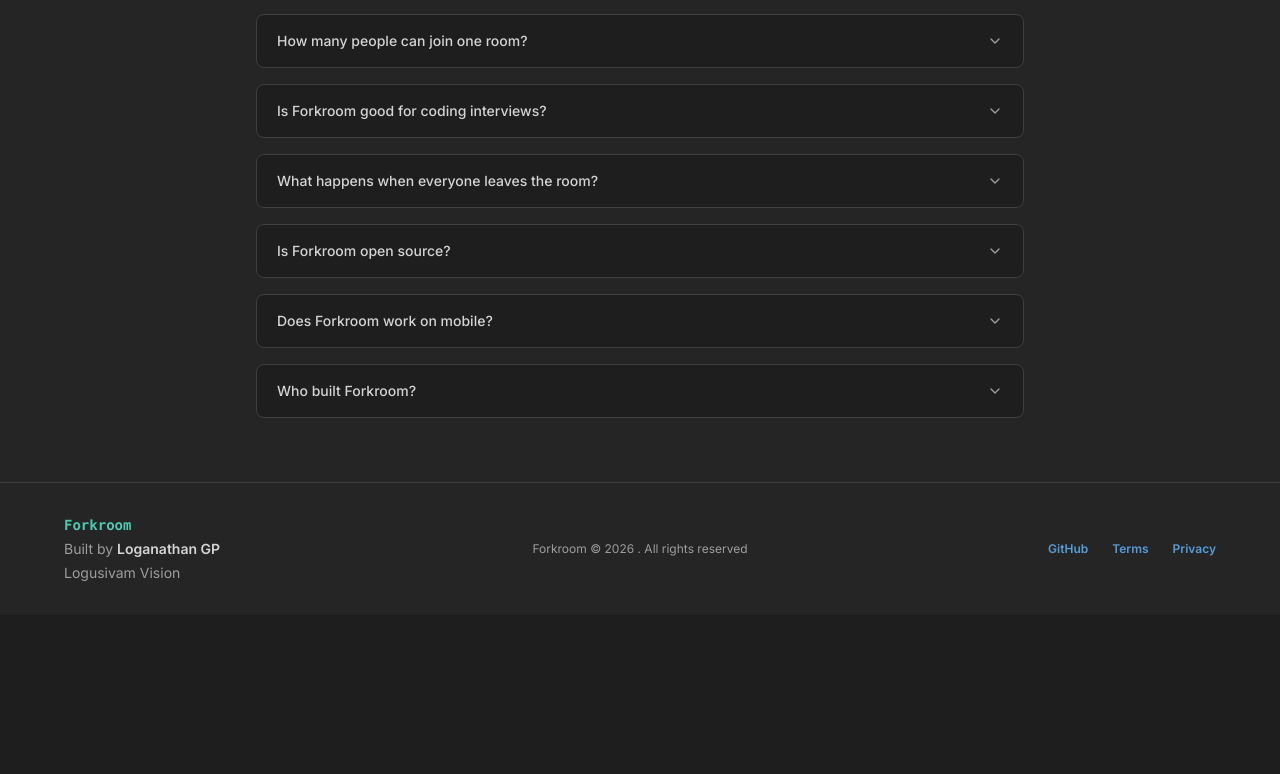
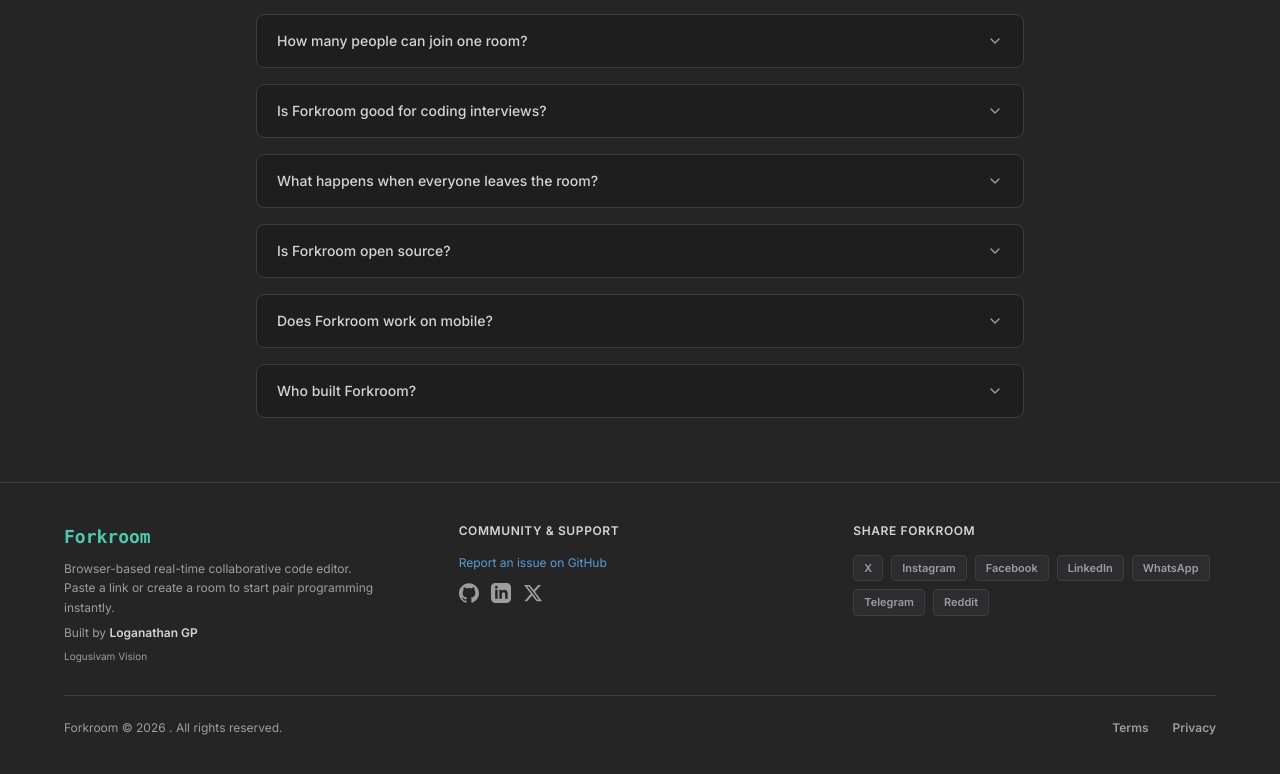
Before and after one commit to logusivam/forkroom, a React (Vite) app in the folder client/: page / in a window 1280 px wide. Shown: the part 2182-2956 px from the top of the page. Before the commit the page ends 2797 px from the top, so only its background shows below. Built offline with nearby package versions, Linux system fonts and the light colour scheme; no server answers.

Commit message:
feat: add landing and editor pages, shared footer, and SEO metadata files

```diff
--- a/client/src/components/common/Footer/Footer.tsx
+++ b/client/src/components/common/Footer/Footer.tsx
@@ -5,38 +5,151 @@
   const yearDisplay = currentYear > 2026 ? `2026 - ${currentYear}` : '2026'
 
   return (
-    <footer className="w-full bg-surface-2 border-t border-border py-8 px-6 select-none">
-      <div className="max-w-6xl mx-auto grid grid-cols-1 md:grid-cols-3 gap-6 items-center">
-        {/* Left Side (Stacked) */}
-        <div className="flex flex-col text-sm text-text-secondary text-center md:text-left space-y-1">
-          <span className="text-accent-green font-bold font-mono">Forkroom</span>
-          <span>Built by <strong className="text-text-primary">Loganathan GP</strong></span>
-          <span>Logusivam Vision</span>
+    <footer className="w-full bg-surface-2 border-t border-border py-10 px-6 select-none text-text-secondary">
+      <div className="max-w-6xl mx-auto flex flex-col space-y-8">
+
+        {/* Main Columns */}
+        <div className="grid grid-cols-1 md:grid-cols-3 gap-8">
+
+          {/* Brand Info */}
+          <div className="flex flex-col text-sm space-y-2">
+            <span className="text-accent-green font-bold font-mono text-lg">Forkroom</span>
+            <p className="text-xs text-text-secondary max-w-xs leading-relaxed">
+              Browser-based real-time collaborative code editor. Paste a link or create a room to start pair programming instantly.
+            </p>
+            <span className="text-xs">Built by <strong className="text-text-primary">Loganathan GP</strong></span>
+            <span className="text-[10px]">Logusivam Vision</span>
           </div>
 
-        {/* Center Side */}
-        <div className="text-xs text-text-secondary text-center">
-          Forkroom &copy; {yearDisplay} . All rights reserved
+          {/* Social Links & Report Issue */}
+          <div className="flex flex-col space-y-4">
+            <span className="text-xs font-bold uppercase tracking-wider text-text-primary">Community & Support</span>
+            <div className="flex flex-col space-y-2 text-xs">
+              <a
+                href="https://github.com/logusivam/forkroom/issues"
+                target="_blank"
+                rel="noopener noreferrer"
+                className="text-accent-blue hover:underline flex items-center space-x-1"
+              >
+                <span>Report an issue on GitHub</span>
+              </a>
+              <div className="flex items-center space-x-3 mt-1 text-text-secondary">
+                {/* GitHub Icon */}
+                <a href="https://github.com/logusivam/forkroom" target="_blank" rel="noopener noreferrer" className="hover:text-text-primary transition-colors" title="GitHub">
+                  <svg className="w-5 h-5" viewBox="0 0 24 24" fill="currentColor">
+                    <path d="M12 .297c-6.63 0-12 5.373-12 12 0 5.303 3.438 9.8 8.205 11.385.6.113.82-.258.82-.577 0-.285-.01-1.04-.015-2.04-3.338.724-4.042-1.61-4.042-1.61C4.422 18.07 3.633 17.7 3.633 17.7c-1.087-.744.084-.729.084-.729 1.205.084 1.838 1.236 1.838 1.236 1.07 1.835 2.809 1.305 3.495.998.108-.776.417-1.305.76-1.605-2.665-.3-5.466-1.332-5.466-5.93 0-1.31.465-2.38 1.235-3.22-.135-.303-.54-1.523.105-3.176 0 0 1.005-.322 3.3 1.23.96-.267 1.98-.399 3-.405 1.02.006 2.04.138 3 .405 2.28-1.552 3.285-1.23 3.285-1.23.645 1.653.24 2.873.12 3.176.765.84 1.23 1.91 1.23 3.22 0 4.61-2.805 5.625-5.475 5.92.42.36.81 1.096.81 2.22 0 1.606-.015 2.896-.015 3.286 0 .315.21.69.825.57C20.565 22.092 24 17.592 24 12.297c0-6.627-5.373-12-12-12"/>
+                  </svg>
+                </a>
+                {/* LinkedIn Icon */}
+                <a href="https://www.linkedin.com/in/loganathan26" target="_blank" rel="noopener noreferrer" className="hover:text-text-primary transition-colors" title="LinkedIn">
+                  <svg className="w-5 h-5" viewBox="0 0 24 24" fill="currentColor">
+                    <path d="M19 0h-14c-2.761 0-5 2.239-5 5v14c0 2.761 2.239 5 5 5h14c2.762 0 5-2.239 5-5v-14c0-2.761-2.238-5-5-5zm-11 19h-3v-11h3v11zm-1.5-12.268c-.966 0-1.75-.779-1.75-1.75s.784-1.75 1.75-1.75 1.75.779 1.75 1.75-.784 1.75-1.75 1.75zm13.5 12.268h-3v-5.604c0-3.368-4-3.113-4 0v5.604h-3v-11h3v1.765c1.396-2.586 7-2.777 7 2.476v6.759z"/>
+                  </svg>
+                </a>
+                {/* Twitter/X Icon */}
+                <a href="https://x.com/logusivam26" target="_blank" rel="noopener noreferrer" className="hover:text-text-primary transition-colors" title="Twitter / X">
+                  <svg className="w-5 h-5" viewBox="0 0 24 24" fill="currentColor">
+                    <path d="M18.244 2.25h3.308l-7.227 8.26 8.502 11.24H16.17l-5.214-6.817L4.99 21.75H1.68l7.73-8.835L1.254 2.25H8.08l4.713 6.231zm-1.161 17.52h1.833L7.084 4.126H5.117z"/>
+                  </svg>
+                </a>
+              </div>
+            </div>
           </div>
 
-        {/* Right Side (Links) */}
-        <div className="flex justify-center md:justify-end items-center space-x-4 sm:space-x-6 text-xs font-semibold">
+          {/* Share widgets */}
+          <div className="flex flex-col space-y-4">
+            <span className="text-xs font-bold uppercase tracking-wider text-text-primary">Share Forkroom</span>
+            <div className="flex flex-wrap gap-2">
+              {/* X Share */}
               <a
-            href="https://github.com/logusivam/forkroom"
+                href="https://twitter.com/intent/tweet?text=Check%20out%20Forkroom%20-%20collaborate%20on%20code%20real-time%20browser%20based!%20&url=https%3A%2F%2Fforkroom.dev"
                 target="_blank"
                 rel="noopener noreferrer"
-            className="text-accent-blue hover:underline whitespace-nowrap"
+                className="px-2.5 py-1 bg-surface-3 hover:bg-surface-1 border border-border rounded transition-colors text-[11px] font-semibold hover:text-text-primary flex items-center space-x-1"
+                title="Share on X"
               >
-            GitHub
+                <span>X</span>
               </a>
-          <Link to="/terms" className="text-accent-blue hover:underline whitespace-nowrap">
+              {/* Instagram Link */}
+              <a
+                href="https://instagram.com"
+                target="_blank"
+                rel="noopener noreferrer"
+                className="px-2.5 py-1 bg-surface-3 hover:bg-surface-1 border border-border rounded transition-colors text-[11px] font-semibold hover:text-text-primary flex items-center space-x-1"
+                title="Instagram"
+              >
+                <span>Instagram</span>
+              </a>
+              {/* Facebook Share */}
+              <a
+                href="https://www.facebook.com/sharer/sharer.php?u=https%3A%2F%2Fforkroom.dev"
+                target="_blank"
+                rel="noopener noreferrer"
+                className="px-2.5 py-1 bg-surface-3 hover:bg-surface-1 border border-border rounded transition-colors text-[11px] font-semibold hover:text-text-primary flex items-center space-x-1"
+                title="Share on Facebook"
+              >
+                <span>Facebook</span>
+              </a>
+              {/* LinkedIn Share */}
+              <a
+                href="https://www.linkedin.com/sharing/share-offsite/?url=https%3A%2F%2Fforkroom.dev"
+                target="_blank"
+                rel="noopener noreferrer"
+                className="px-2.5 py-1 bg-surface-3 hover:bg-surface-1 border border-border rounded transition-colors text-[11px] font-semibold hover:text-text-primary flex items-center space-x-1"
+                title="Share on LinkedIn"
+              >
+                <span>LinkedIn</span>
+              </a>
+              {/* WhatsApp Share */}
+              <a
+                href="https://api.whatsapp.com/send?text=Check%20out%20Forkroom%20-%20https%3A%2F%2Fforkroom.dev"
+                target="_blank"
+                rel="noopener noreferrer"
+                className="px-2.5 py-1 bg-surface-3 hover:bg-surface-1 border border-border rounded transition-colors text-[11px] font-semibold hover:text-text-primary flex items-center space-x-1"
+                title="Share on WhatsApp"
+              >
+                <span>WhatsApp</span>
+              </a>
+              {/* Telegram Share */}
+              <a
+                href="https://t.me/share/url?url=https%3A%2F%2Fforkroom.dev&text=Check%20out%20Forkroom!"
+                target="_blank"
+                rel="noopener noreferrer"
+                className="px-2.5 py-1 bg-surface-3 hover:bg-surface-1 border border-border rounded transition-colors text-[11px] font-semibold hover:text-text-primary flex items-center space-x-1"
+                title="Share on Telegram"
+              >
+                <span>Telegram</span>
+              </a>
+              {/* Reddit Share */}
+              <a
+                href="https://www.reddit.com/submit?url=https%3A%2F%2Fforkroom.dev&title=Forkroom%20-%20Real-Time%20Collaborative%20Code%20Editor"
+                target="_blank"
+                rel="noopener noreferrer"
+                className="px-2.5 py-1 bg-surface-3 hover:bg-surface-1 border border-border rounded transition-colors text-[11px] font-semibold hover:text-text-primary flex items-center space-x-1"
+                title="Share on Reddit"
+              >
+                <span>Reddit</span>
+              </a>
+            </div>
+          </div>
+        </div>
+
+        {/* Footer Bottom */}
+        <div className="border-t border-border pt-6 flex flex-col md:flex-row justify-between items-center text-xs space-y-4 md:space-y-0">
+          <div>
+            Forkroom &copy; {yearDisplay} . All rights reserved.
+          </div>
+          <div className="flex space-x-6 font-semibold">
+            <Link to="/terms" className="hover:text-text-primary hover:underline transition-colors">
               Terms
             </Link>
-          <Link to="/privacy" className="text-accent-blue hover:underline whitespace-nowrap">
+            <Link to="/privacy" className="hover:text-text-primary hover:underline transition-colors">
               Privacy
             </Link>
           </div>
         </div>
+
+      </div>
     </footer>
   )
 }
--- a/client/src/pages/EditorPage/EditorPage.tsx
+++ b/client/src/pages/EditorPage/EditorPage.tsx
@@ -144,7 +144,9 @@
   return (
     <div className="flex flex-col h-screen bg-surface-1 text-text-primary overflow-hidden">
       <Helmet>
-        <title>Room: {roomId} — Forkroom</title>
+        <title>Coding Room {roomId} — Forkroom Collaborative Editor</title>
+        <meta name="description" content="Real-time collaborative coding session. Share the URL to invite collaborators. Live cursors, instant sync, run JavaScript output for all users." />
+        <meta name="robots" content="noindex" />
       </Helmet>
 
       {/* Header controls bar */}
--- a/client/src/pages/LandingPage/LandingPage.tsx
+++ b/client/src/pages/LandingPage/LandingPage.tsx
@@ -107,6 +107,22 @@
     ]
   }
 
+  const softwareAppJsonLd = {
+    "@context": "https://schema.org",
+    "@type": "SoftwareApplication",
+    "name": "Forkroom",
+    "applicationCategory": "DeveloperApplication",
+    "operatingSystem": "Web Browser",
+    "offers": {
+      "@type": "Offer",
+      "price": "0",
+      "priceCurrency": "USD"
+    },
+    "description": "Real-time collaborative code editor. No login. Share a URL and start coding together with live cursors and conflict-free CRDT sync.",
+    "url": "https://forkroom.dev",
+    "screenshot": "https://forkroom.dev/og-image.png"
+  }
+
   const faqItems = [
     {
       q: 'Is Forkroom free to use?',
@@ -190,7 +206,17 @@
         <meta name="description" content="Code together instantly. Share a room link, start editing in real-time with live cursors and conflict-free sync. No signup, no install. The Google Docs for code." />
         <link rel="canonical" href="https://forkroom.dev/" />
         <meta name="robots" content="index, follow" />
+        <meta property="og:title" content="Forkroom — Code Together Instantly" />
+        <meta property="og:description" content="Real-time collaborative code editor. Share a link, start coding. No login." />
+        <meta property="og:image" content="https://forkroom.dev/og-image.png" />
+        <meta property="og:url" content="https://forkroom.dev" />
+        <meta property="og:type" content="website" />
+        <meta name="twitter:card" content="summary_large_image" />
+        <meta name="twitter:title" content="Forkroom — Fork together. Ship faster." />
+        <meta name="twitter:description" content="Browser-based real-time collaborative code editor. No signup. Share a URL, start coding with live cursors." />
+        <meta name="twitter:image" content="https://forkroom.dev/og-image.png" />
         <script type="application/ld+json">{JSON.stringify(faqJsonLd)}</script>
+        <script type="application/ld+json">{JSON.stringify(softwareAppJsonLd)}</script>
       </Helmet>
 
       <Header />
```
Also changed, not shown: client/public/robots.txt (added), 1 other file (tests, documents, lock files or other folders). Lines whose indentation alone changed are shown as unchanged.
